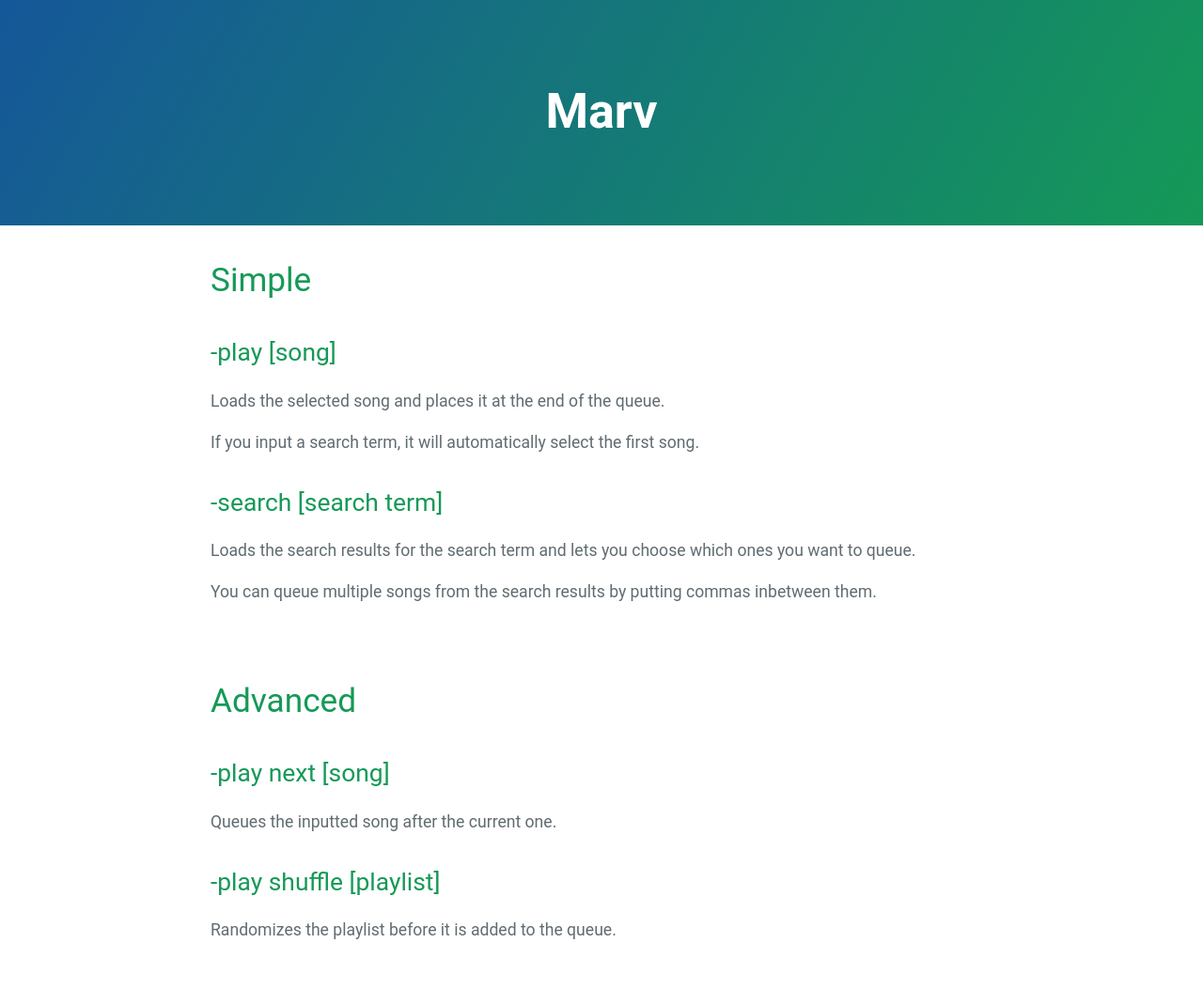
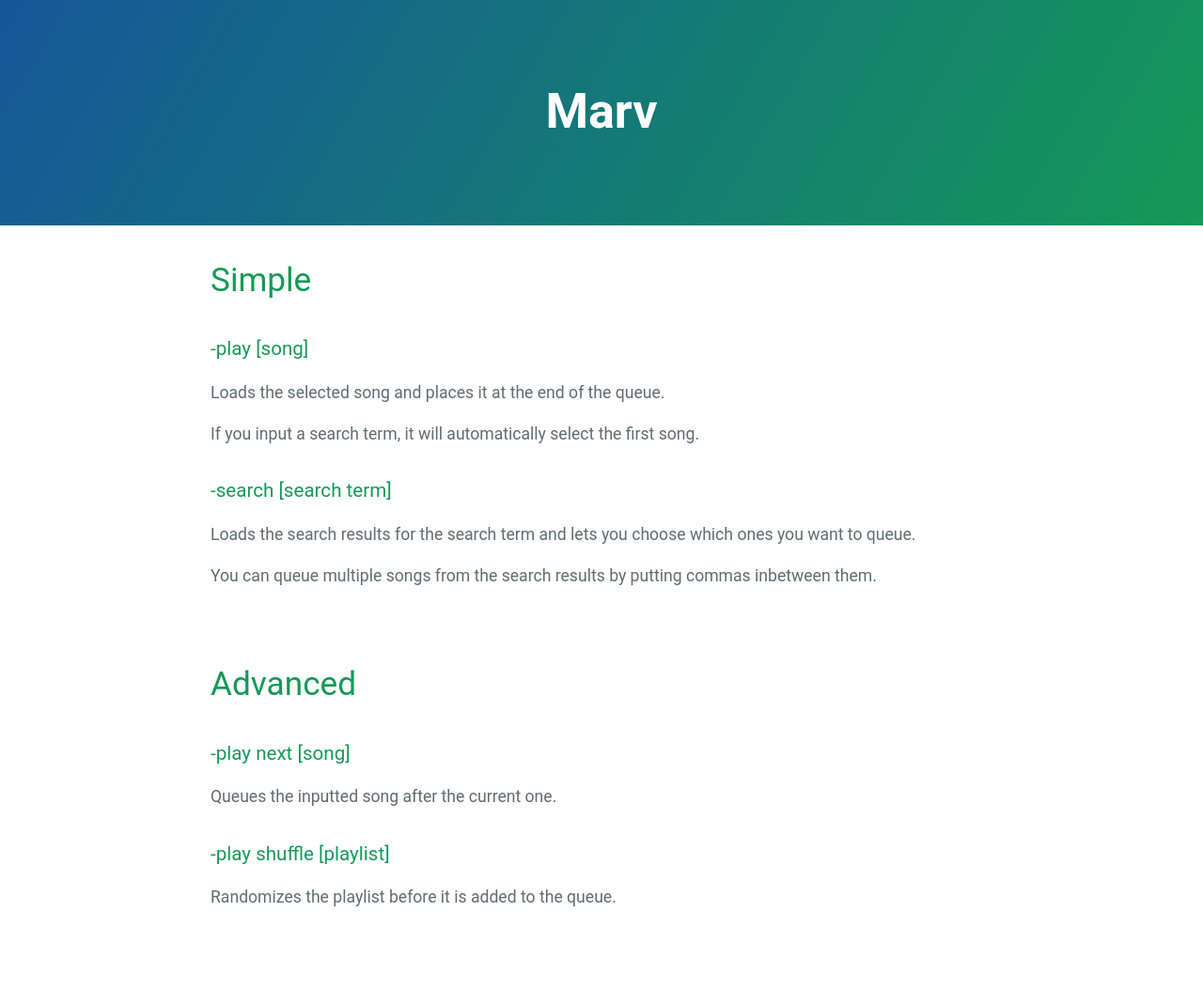
Before and after one commit to mymindishazel/marv-docs, a Jekyll site: the page built from commands/queue/add.md, in a window 1280 px wide. Shown: the whole page at 94% size. Built offline with Jekyll 4.4.1, drawn with Linux system fonts in a browser that asks for light colours; our own code applies the rules of GitHub Pages for plain Markdown files; after the commit the page ends 1018 px from its top, so only the background shows below that.

Commit message:
Update add.md

```diff
--- a/commands/queue/add.md
+++ b/commands/queue/add.md
@@ -1,11 +1,11 @@
 # Simple
 
-## -play [song]
+### -play [song]
 Loads the selected song and places it at the end of the queue.
 
 If you input a search term, it will automatically select the first song.
 
-## -search [search term]
+### -search [search term]
 Loads the search results for the search term and lets you choose which ones you want to queue.
 
 You can queue multiple songs from the search results by putting commas inbetween them.
@@ -14,8 +14,8 @@ You can queue multiple songs from the search results by putting commas inbetween
 
 # Advanced
 
-## -play next [song]
+### -play next [song]
 Queues the inputted song after the current one.
 
-## -play shuffle [playlist]
+### -play shuffle [playlist]
 Randomizes the playlist before it is added to the queue.
```
